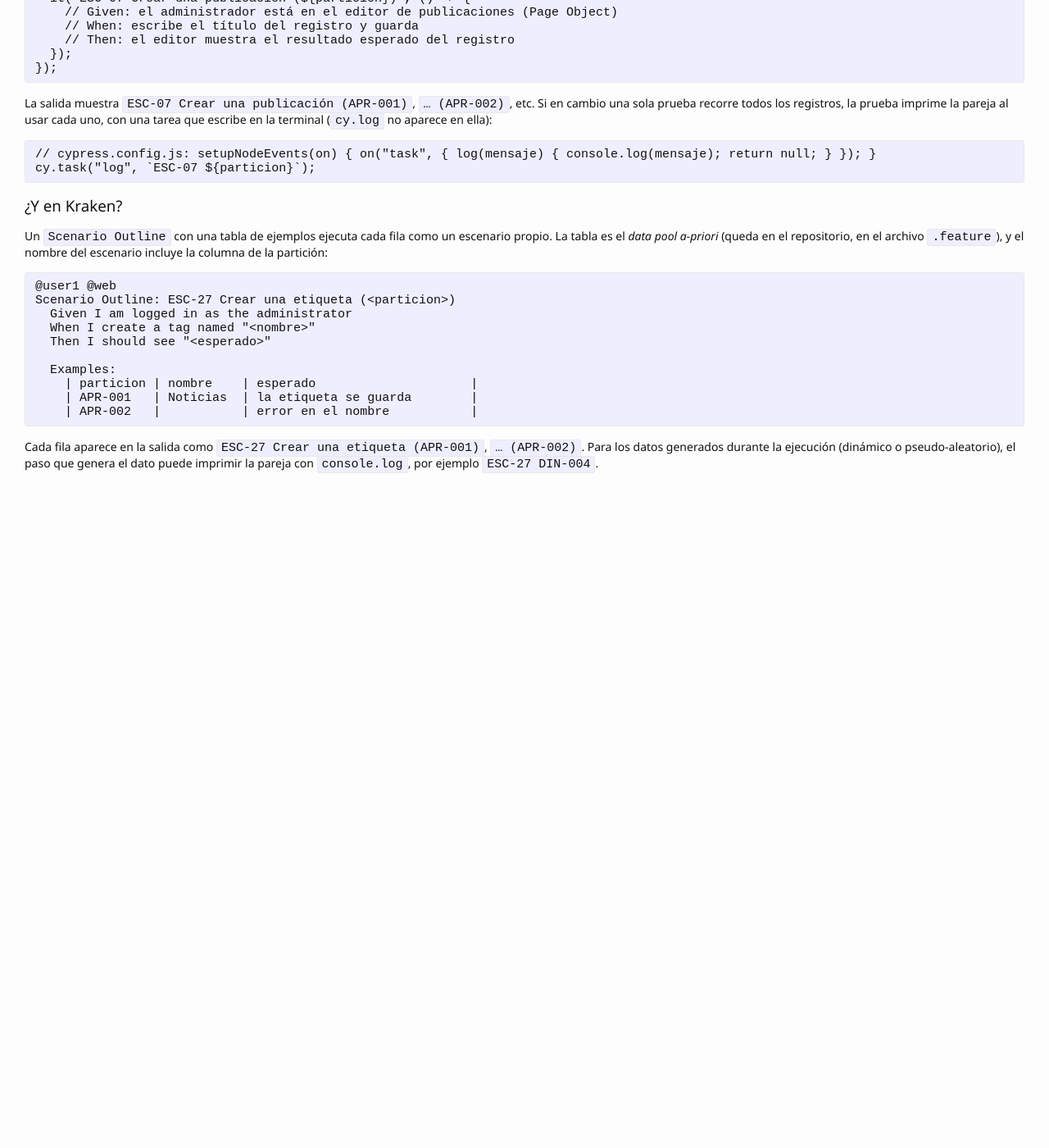
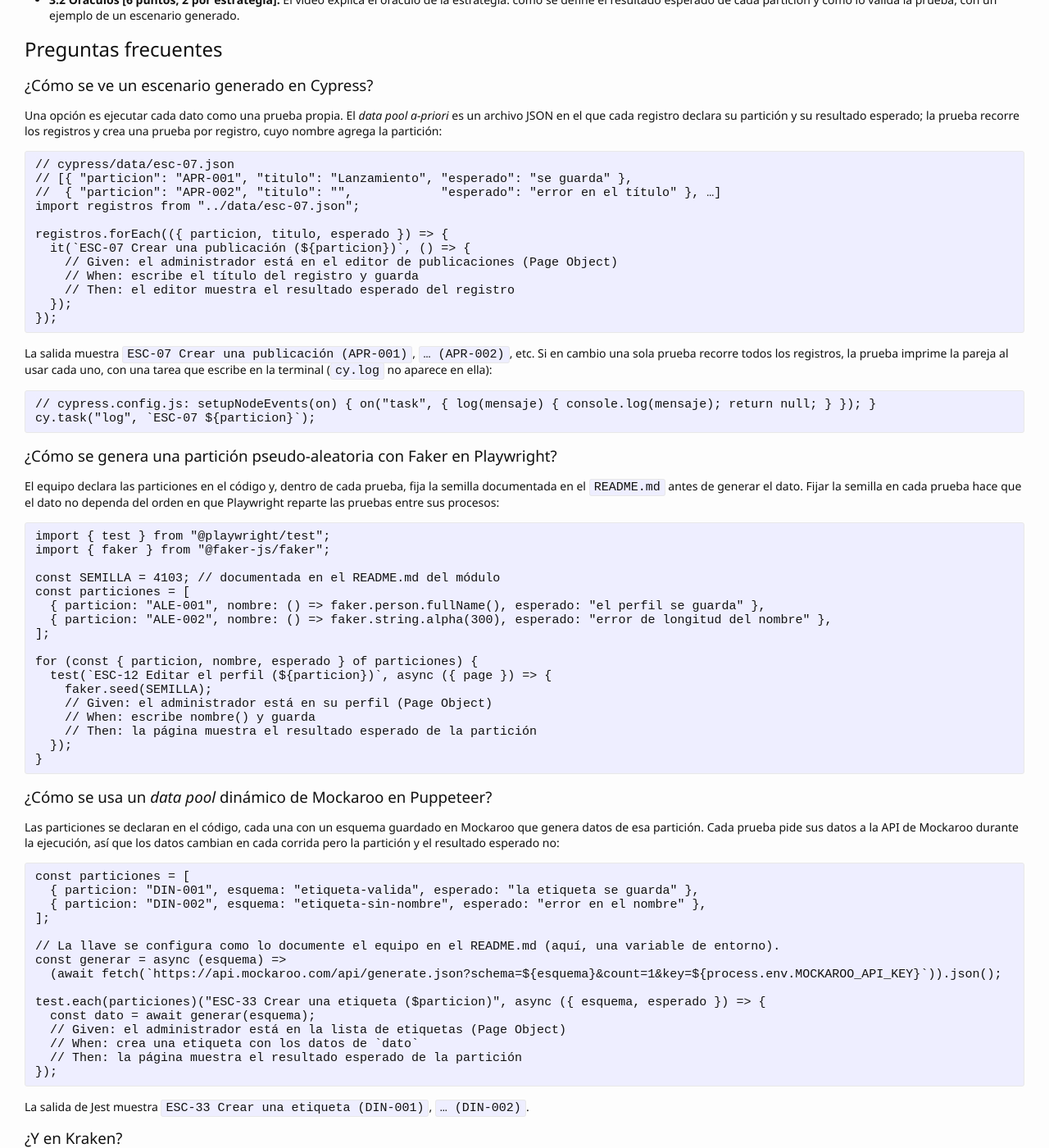
Before and after one commit to TiCSw/mt1_guias_pruebas, a Jekyll site: the page built from docs/semanas/semana7.md, in a window 1280 px wide and 1400 px high, scrolled down 3398 px. Shown: the whole window at 82% size. Built offline with Jekyll 4.4.1, drawn with Linux system fonts in a browser that asks for light colours; some web fonts are replaced; our own code applies the rules of GitHub Pages for plain Markdown files; comment, search, counter and statistics services are not loaded; before the commit the page ends 4018 px from its top, so only the background shows below that; some of the changed text lies outside the part shown.

Commit message:
docs(semanas): week 7 explicit partition example, Faker and Mockaroo questions

````diff
--- a/docs/semanas/semana7.md
+++ b/docs/semanas/semana7.md
@@ -42,9 +42,18 @@ de entradas.
   comparten el mismo identificador.
 - **Escenario generado.** Es la pareja de un escenario existente y una partición de sus datos, y se
   escribe `ESC-## / <código>-###`. El identificador del escenario (`ESC-##`) es el de las semanas
-  anteriores y no cambia. Por ejemplo, si el escenario `ESC-01` usa un _data pool a-priori_ con cinco
-  registros de las particiones `APR-001` (dos registros de título válido), `APR-002` (título vacío),
-  `APR-003` (título de 255 caracteres) y `APR-004` (título de 256 caracteres), produce cuatro
+  anteriores y no cambia. Por ejemplo, el escenario `ESC-01` usa un _data pool a-priori_ con estos
+  cinco registros:
+
+  | Registro | Título | Partición |
+  |---|---|---|
+  | 1 | "Lanzamiento" (válido) | `APR-001` |
+  | 2 | "Agenda 2026" (válido) | `APR-001` |
+  | 3 | "" (vacío) | `APR-002` |
+  | 4 | 255 caracteres (límite válido) | `APR-003` |
+  | 5 | 256 caracteres (límite inválido) | `APR-004` |
+
+  Los registros 1 y 2 pertenecen a la misma partición, así que los cinco registros producen cuatro
   escenarios generados: `ESC-01 / APR-001` a `ESC-01 / APR-004`. Varios datos de la misma partición
   cuentan como un solo escenario generado.
 - **Identificadores en la salida de la ejecución.** Cada vez que una prueba usa un dato, la salida de
@@ -215,6 +224,58 @@ que escribe en la terminal (`cy.log` no aparece en ella):
 cy.task("log", `ESC-07 ${particion}`);
 ```
 
+### ¿Cómo se genera una partición pseudo-aleatoria con Faker en Playwright?
+
+El equipo declara las particiones en el código y, dentro de cada prueba, fija la semilla documentada
+en el `README.md` antes de generar el dato. Fijar la semilla en cada prueba hace que el dato no dependa
+del orden en que Playwright reparte las pruebas entre sus procesos:
+
+```javascript
+import { test } from "@playwright/test";
+import { faker } from "@faker-js/faker";
+
+const SEMILLA = 4103; // documentada en el README.md del módulo
+const particiones = [
+  { particion: "ALE-001", nombre: () => faker.person.fullName(), esperado: "el perfil se guarda" },
+  { particion: "ALE-002", nombre: () => faker.string.alpha(300), esperado: "error de longitud del nombre" },
+];
+
+for (const { particion, nombre, esperado } of particiones) {
+  test(`ESC-12 Editar el perfil (${particion})`, async ({ page }) => {
+    faker.seed(SEMILLA);
+    // Given: el administrador está en su perfil (Page Object)
+    // When: escribe nombre() y guarda
+    // Then: la página muestra el resultado esperado de la partición
+  });
+}
+```
+
+### ¿Cómo se usa un _data pool_ dinámico de Mockaroo en Puppeteer?
+
+Las particiones se declaran en el código, cada una con un esquema guardado en Mockaroo que genera
+datos de esa partición. Cada prueba pide sus datos a la API de Mockaroo durante la ejecución, así que
+los datos cambian en cada corrida pero la partición y el resultado esperado no:
+
+```javascript
+const particiones = [
+  { particion: "DIN-001", esquema: "etiqueta-valida", esperado: "la etiqueta se guarda" },
+  { particion: "DIN-002", esquema: "etiqueta-sin-nombre", esperado: "error en el nombre" },
+];
+
+// La llave se configura como lo documente el equipo en el README.md (aquí, una variable de entorno).
+const generar = async (esquema) =>
+  (await fetch(`https://api.mockaroo.com/api/generate.json?schema=${esquema}&count=1&key=${process.env.MOCKAROO_API_KEY}`)).json();
+
+test.each(particiones)("ESC-33 Crear una etiqueta ($particion)", async ({ esquema, esperado }) => {
+  const dato = await generar(esquema);
+  // Given: el administrador está en la lista de etiquetas (Page Object)
+  // When: crea una etiqueta con los datos de `dato`
+  // Then: la página muestra el resultado esperado de la partición
+});
+```
+
+La salida de Jest muestra `ESC-33 Crear una etiqueta (DIN-001)`, `… (DIN-002)`.
+
 ### ¿Y en Kraken?
 
 Un `Scenario Outline` con una tabla de ejemplos ejecuta cada fila como un escenario propio. La tabla
````
